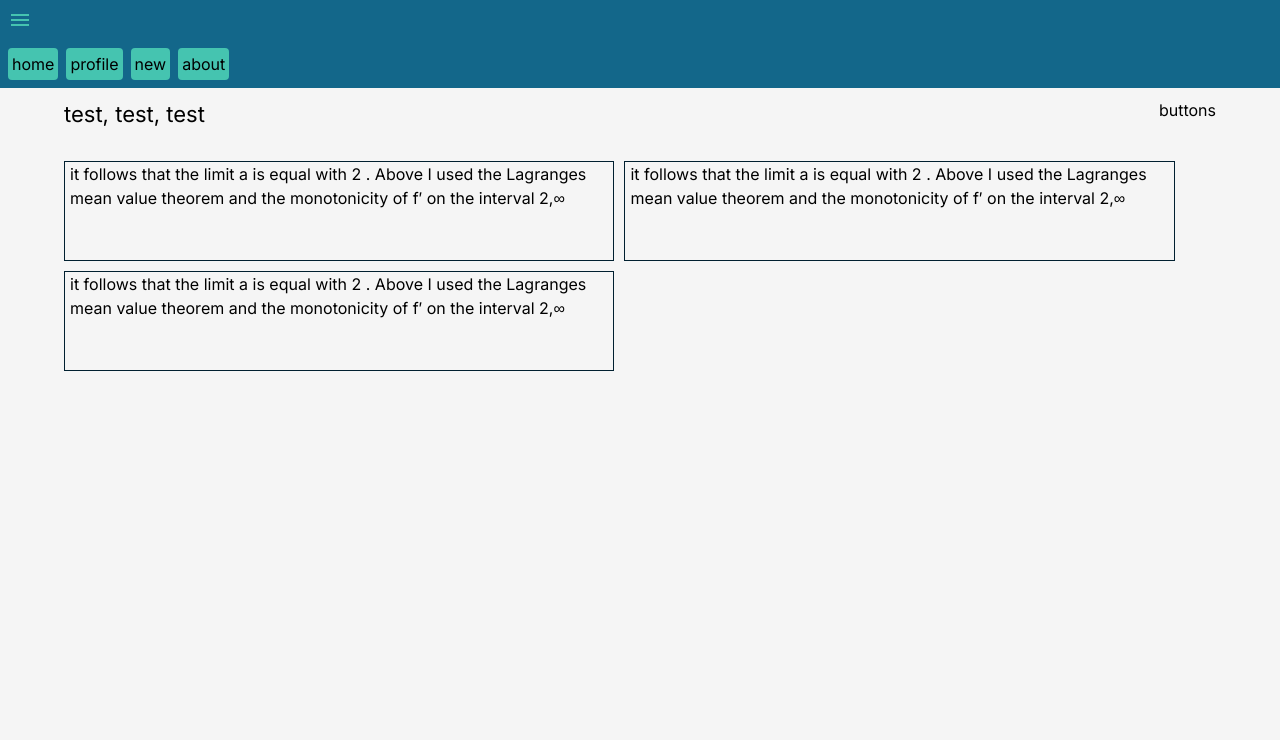
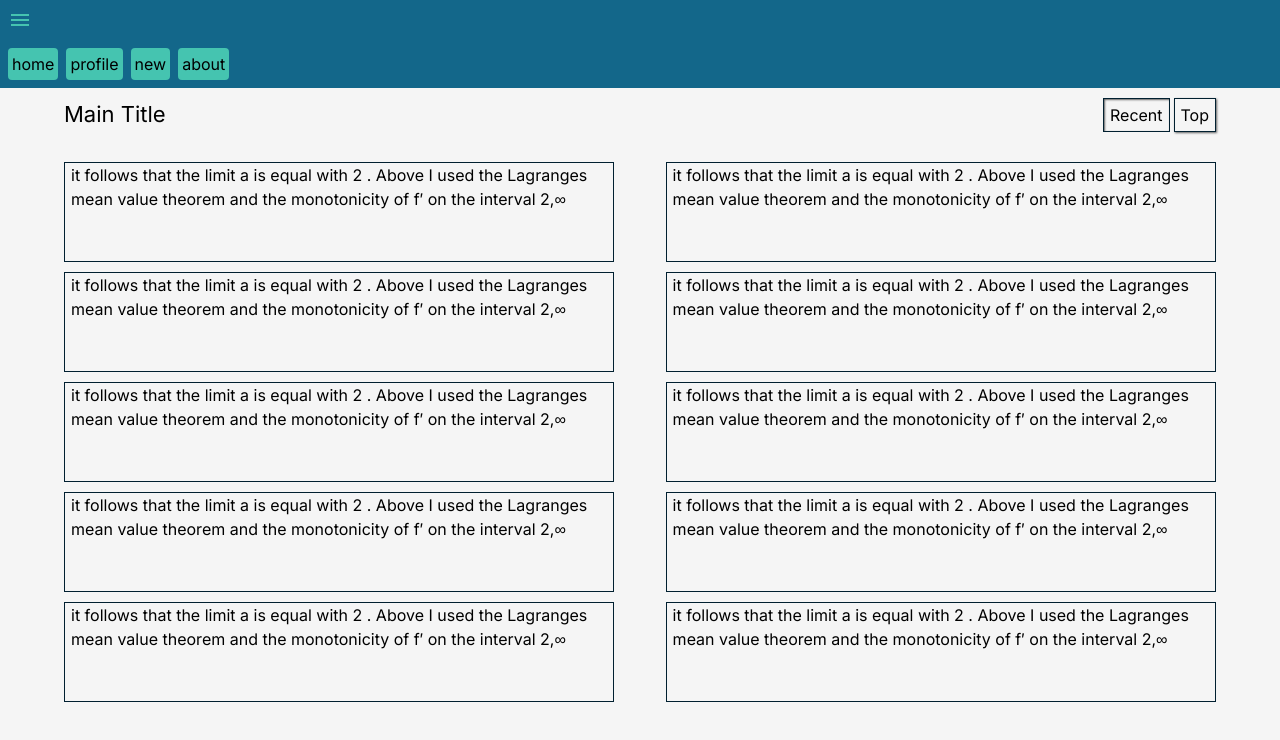
Before and after one commit to KalabusChipopino/exercise, a Next.js app in the folder front/: page / in a window 1280 px wide. Shown: the top 740 px of the page. Built offline with nearby package versions, Linux system fonts and the light colour scheme.

Commit message:
fixes and buttons

```diff
--- a/front/app/components/CardMain.tsx
+++ b/front/app/components/ExerciseCard.tsx
@@ -1,6 +1,7 @@
-export default function CardMain() {
-    return <div className="w-full h-[100%] overflow-hidden border-[1px]
-      px-[5px]  border-border min-h-[100px] sm:max-w-[43vw] ">
+export default function ExerciseCard() {
+    return <div
+    className="w-full overflow-hidden border-[1px]
+      px-1.5  border-border min-h-[100px] sm:max-w-[43vw] ">
        it follows that the limit a
         is equal with 2
        . Above I used the Lagranges mean value theorem and the monotonicity of f′
--- /dev/null
+++ b/front/app/components/buttonsUi/ButtonMain.tsx
@@ -0,0 +1,11 @@
+interface ButtonMainProps {
+    text: string;
+    onClick?: () => void;
+    active?: boolean;
+  }
+export default function ButtonMain( {text, active, onClick}: ButtonMainProps ) {
+    return <button className={`border-[1px] border-border py-1 px-1.5 /
+      ${ active ? 'shadow-[inset_1px_1px_2px_rgba(0,0,0,0.6)]' : 'shadow-[1px_1px_2px_rgba(0,0,0,0.6)]'}`}>
+        {text}
+    </button>
+}
--- a/front/app/page.tsx
+++ b/front/app/page.tsx
@@ -1,19 +1,21 @@
 import Image from "next/image";
-import CardMain from "./components/CardMain";
+import ExerciseCard from "./components/ExerciseCard";
+import ButtonMain from "./components/buttonsUi/ButtonMain";
 
 export default function Home() {
   return (
-    <main className="flex flex-col px-[5vw] pt-[10px] gap-[10px]">
+    <main className="flex flex-col px-[5vw] pt-2.5 gap-[10px]">
       <div className="flex w-full justify-between ">
         <h1 className="text-[22px]">
-          test, test, test
+          Main Title
         </h1>
-        buttons
+        <div className="flex gap-1">
+          <ButtonMain text="Recent" active={true}/>
+          <ButtonMain text="Top" active={false}/>
+        </div>
       </div>
-      <div className="flex mt-[20px] gap-[10px] flex-wrap">
-        <CardMain/>
-        <CardMain/>
-        <CardMain/>
+      <div className="flex mt-5 justify-between gap-2.5 flex-wrap">
+      {Array(10).fill(0).map((e, index)=> <ExerciseCard key={index}/>)}
       </div>
     </main>
   );
```
